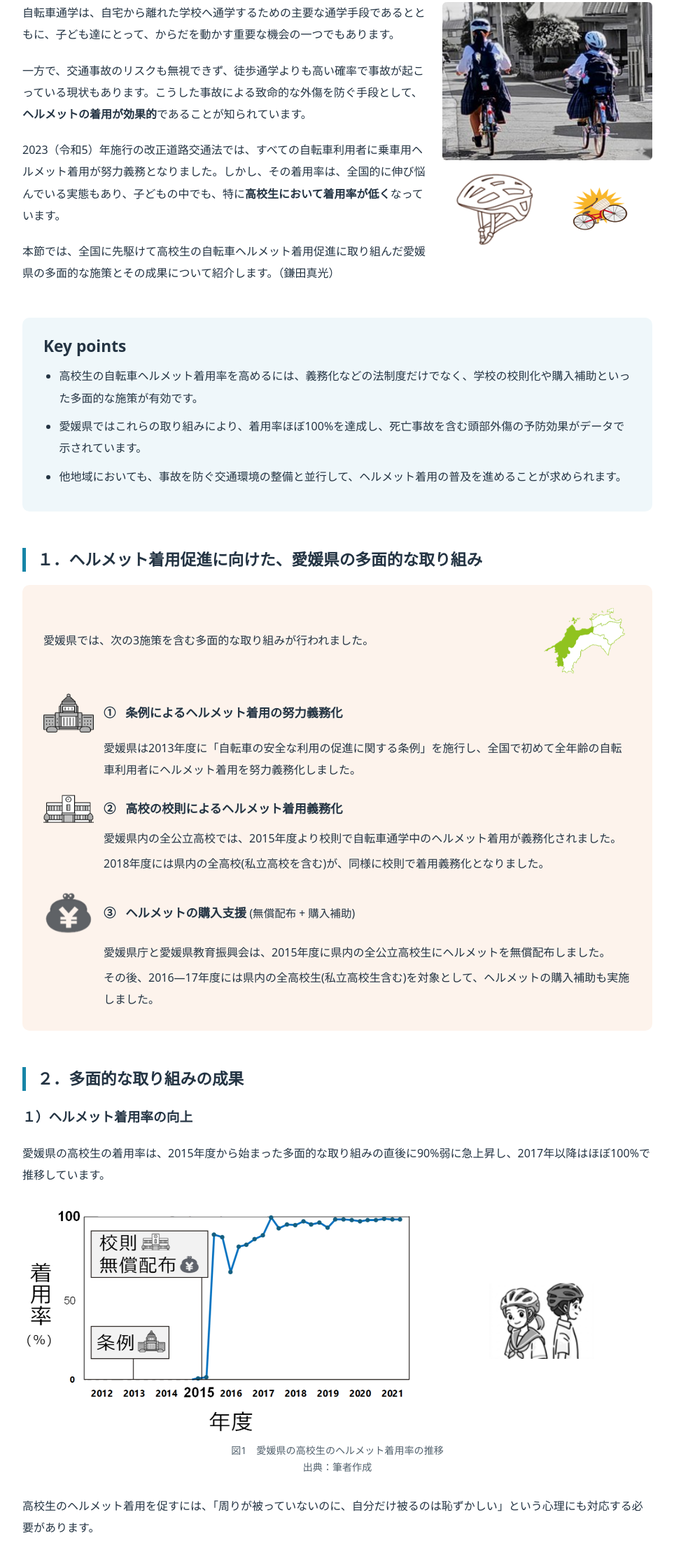
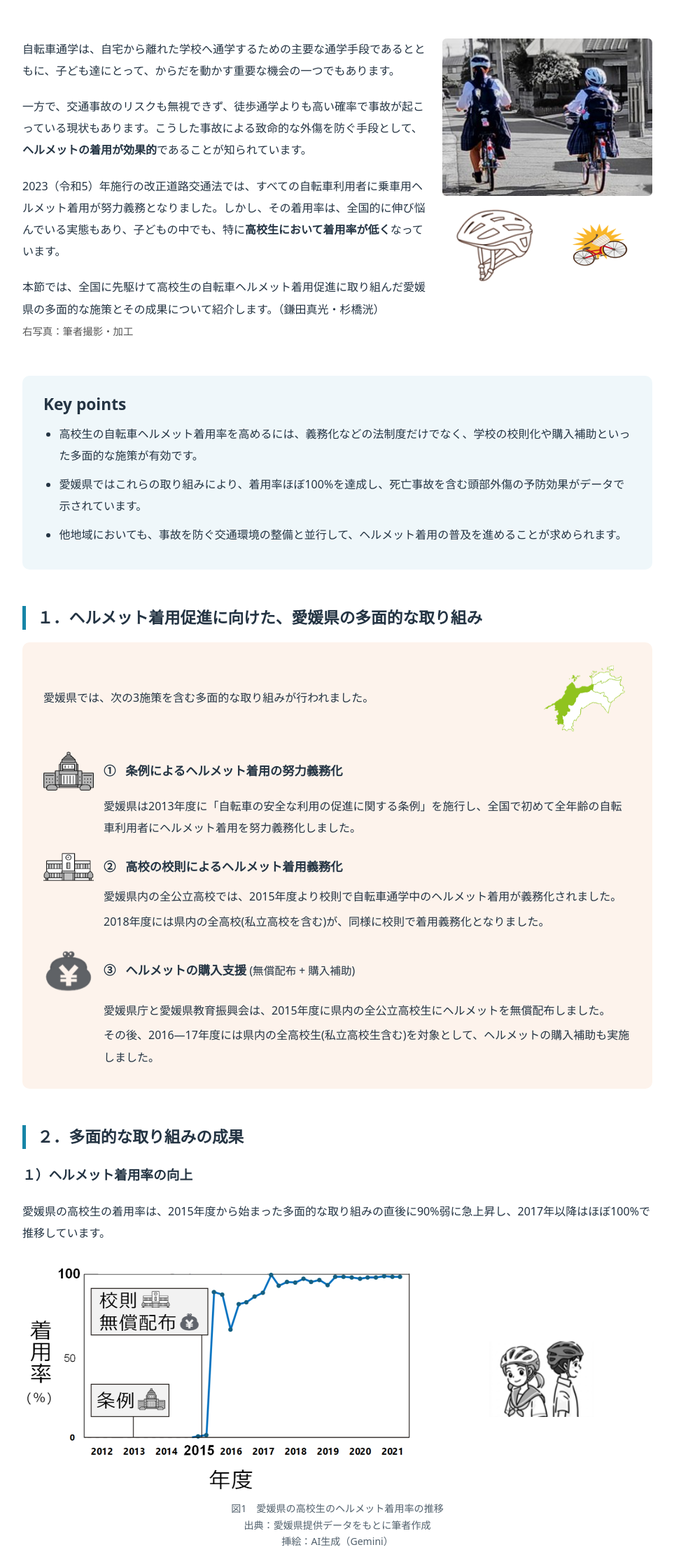
Before and after one commit to active-school-travel/active-school-travel.github.io, a plain HTML site: page 3-5/index.html in a window 1280 px wide. Shown: the part 120-2338 px from the top of the page at 70% size, without its empty margins (158-1121 px from the left). Drawn offline with Linux system fonts and the light colour scheme.

Commit message:
3-5修正

```diff
--- a/3-5/index.html
+++ b/3-5/index.html
@@ -34,13 +34,14 @@
 }
 </style></head><body>
 <article class="mobility-article">
+<h1>愛媛県の取り組みとその成果</h1>
 <p class="subtitle">自転車ヘルメットの着用率を高めるには</p>
 <div class="intro">
 <div class="intro-text">
 <p>自転車通学は、自宅から離れた学校へ通学するための主要な通学手段であるとともに、子ども達にとって、からだを動かす重要な機会の一つでもあります。</p>
 <p>一方で、交通事故のリスクも無視できず、徒歩通学よりも高い確率で事故が起こっている現状もあります。こうした事故による致命的な外傷を防ぐ手段として、<strong>ヘルメットの着用が効果的</strong>であることが知られています。</p>
 <p>2023（令和5）年施行の改正道路交通法では、すべての自転車利用者に乗車用ヘルメット着用が努力義務となりました。しかし、その着用率は、全国的に伸び悩んでいる実態もあり、子どもの中でも、特に<strong>高校生において着用率が低く</strong>なっています。</p>
-<p>本節では、全国に先駆けて高校生の自転車ヘルメット着用促進に取り組んだ愛媛県の多面的な施策とその成果について紹介します。（鎌田真光）</p>
+<p>本節では、全国に先駆けて高校生の自転車ヘルメット着用促進に取り組んだ愛媛県の多面的な施策とその成果について紹介します。（鎌田真光・杉橋洸）<br><span style="font-size:0.9em;color:#555;">右写真：筆者撮影・加工</span></p>
 </div>
 <div class="intro-media">
 <img class="photo" src="images/commute-photo.jpg" alt="ヘルメットをかぶって自転車で通学する2人の高校生の後ろ姿">
@@ -77,7 +78,7 @@
 <figure class="result-figure">
 <div class="row"><img src="images/figure1.png" alt="愛媛県の自転車通学の高校生のヘルメット着用率の推移を示した折れ線グラフ。条例施行後も低い水準だったが、2015年度の校則化・無償配布の後に急上昇し、2017年以降はほぼ100%で推移している">
 <img class="side" src="images/students-helmet.png" alt=""></div>
-<figcaption>図1　愛媛県の高校生のヘルメット着用率の推移<br>出典：筆者作成</figcaption>
+<figcaption>図1　愛媛県の高校生のヘルメット着用率の推移<br>出典：愛媛県提供データをもとに筆者作成<br>挿絵：AI生成（Gemini）</figcaption>
 </figure>
 <p>高校生のヘルメット着用を促すには、「周りが被っていないのに、自分だけ被るのは恥ずかしい」という心理にも対応する必要があります。</p>
 <p>全校一斉、地域全体でルール化することで、新しい「当たり前」を形成することが出来ます。</p>
@@ -87,5 +88,6 @@
 <p>愛媛県および全国の2007-22年度の交通事故データ（警察庁）を用いた分析*により、</p>
 <ul><li>愛媛県では、上記１．で紹介した①～③の多面的な施策の後に、自転車通学中の高校生の頭部外傷が減少していたことが分かりました。</li><li>シミュレーションによる推計の結果、愛媛県内では、8年間で1件の死亡例を含む36件の頭部外傷が予防出来た可能性が示されました。</li><li>また、もし全国で同様な取り組みが行われていた場合、8年間で5件の死亡例を含む1125件の頭部外傷が予防出来たと推計されました。</li></ul>
 <p>*合成コントロール法を用いた分割時系列デザイン（Sugihashi et al., under review）</p>
+<p style="margin-top:2em;font-size:0.9em;color:#555;">※出典の記載がない図・イラストは、すべてイラストACより引用しています。</p>
 <nav aria-label="ページナビゲーション" style="margin-top:3em;padding-top:1em;border-top:1px solid #ddd;"><a href="https://ua.t.u-tokyo.ac.jp/active-school-travel/" style="color:#167b9d;text-decoration:underline;">← 特設コーナーのトップページに戻る</a></nav>
 </article></body></html>
```
